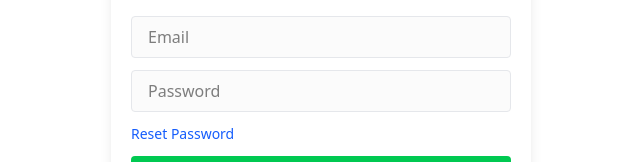
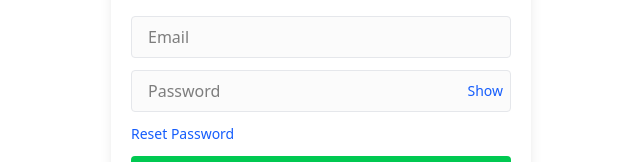
Before and after one commit to amilasampath0130/grysosta-vendor-dashboard, a Next.js app: page / in a window 1280 px wide. Shown: the part 326-488 px from the top of the page, without its empty margins (319-959 px from the left). Built offline with nearby package versions, Linux system fonts and the light colour scheme; no server answers.

Commit message:
Fix: the reset email not sent fix the issue

```diff
--- a/components/auth/LoginForm.tsx
+++ b/components/auth/LoginForm.tsx
@@ -25,6 +25,7 @@ const LoginForm = () => {
   const apiBaseUrl = getApiBaseUrl();
   const [email, setEmail] = useState("");
   const [password, setPassword] = useState("");
+  const [showPassword, setShowPassword] = useState(false);
   const [error, setError] = useState<string | null>(null);
   const [loading, setLoading] = useState(false);
 
@@ -38,6 +39,11 @@ const LoginForm = () => {
     if (loading) return;
 
     setError(null);
+
+    if (!apiBaseUrl) {
+      setError("API URL is not configured. Please contact support.");
+      return;
+    }
 
     if (!email.trim() || !password.trim()) {
       setError("Email and password are required.");
@@ -114,13 +120,23 @@ const LoginForm = () => {
             className="border border-gray-200 py-2 px-4 bg-zinc-100/40 rounded"
           />
 
-          <input
-            value={password}
-            onChange={(e) => setPassword(e.target.value)}
-            type="password"
-            placeholder="Password"
-            className="border border-gray-200 py-2 px-4 bg-zinc-100/40 rounded"
-          />
+          <div className="relative">
+            <input
+              value={password}
+              onChange={(e) => setPassword(e.target.value)}
+              type={showPassword ? "text" : "password"}
+              placeholder="Password"
+              className="border border-gray-200 py-2 px-4 pr-20 bg-zinc-100/40 rounded w-full"
+            />
+            <button
+              type="button"
+              onClick={() => setShowPassword((value) => !value)}
+              aria-label={showPassword ? "Hide password" : "Show password"}
+              className="absolute right-2 top-1/2 -translate-y-1/2 text-sm text-blue-600"
+            >
+              {showPassword ? "Hide" : "Show"}
+            </button>
+          </div>
 
           <button
             type="button"
--- a/components/auth/ResetPasswordForm.tsx
+++ b/components/auth/ResetPasswordForm.tsx
@@ -72,6 +72,11 @@ export default function ResetPasswordForm() {
     setError(null);
     setInfo(null);
 
+    if (!apiBaseUrl) {
+      setError("API URL is not configured. Please contact support.");
+      return;
+    }
+
     if (!email.trim()) {
       setError("Email is required.");
       return;
@@ -88,11 +93,11 @@ export default function ResetPasswordForm() {
 
       const data = await parseJsonResponse<ApiResponse>(res);
       if (!res.ok) {
-        throw new Error("Unable to send code right now.");
+        throw new Error(data?.message || "Unable to send code right now.");
       }
 
       if (!data?.success) {
-        throw new Error("Unable to send code right now.");
+        throw new Error(data?.message || "Unable to send code right now.");
       }
 
       setInfo("Code sent to your email");
```
